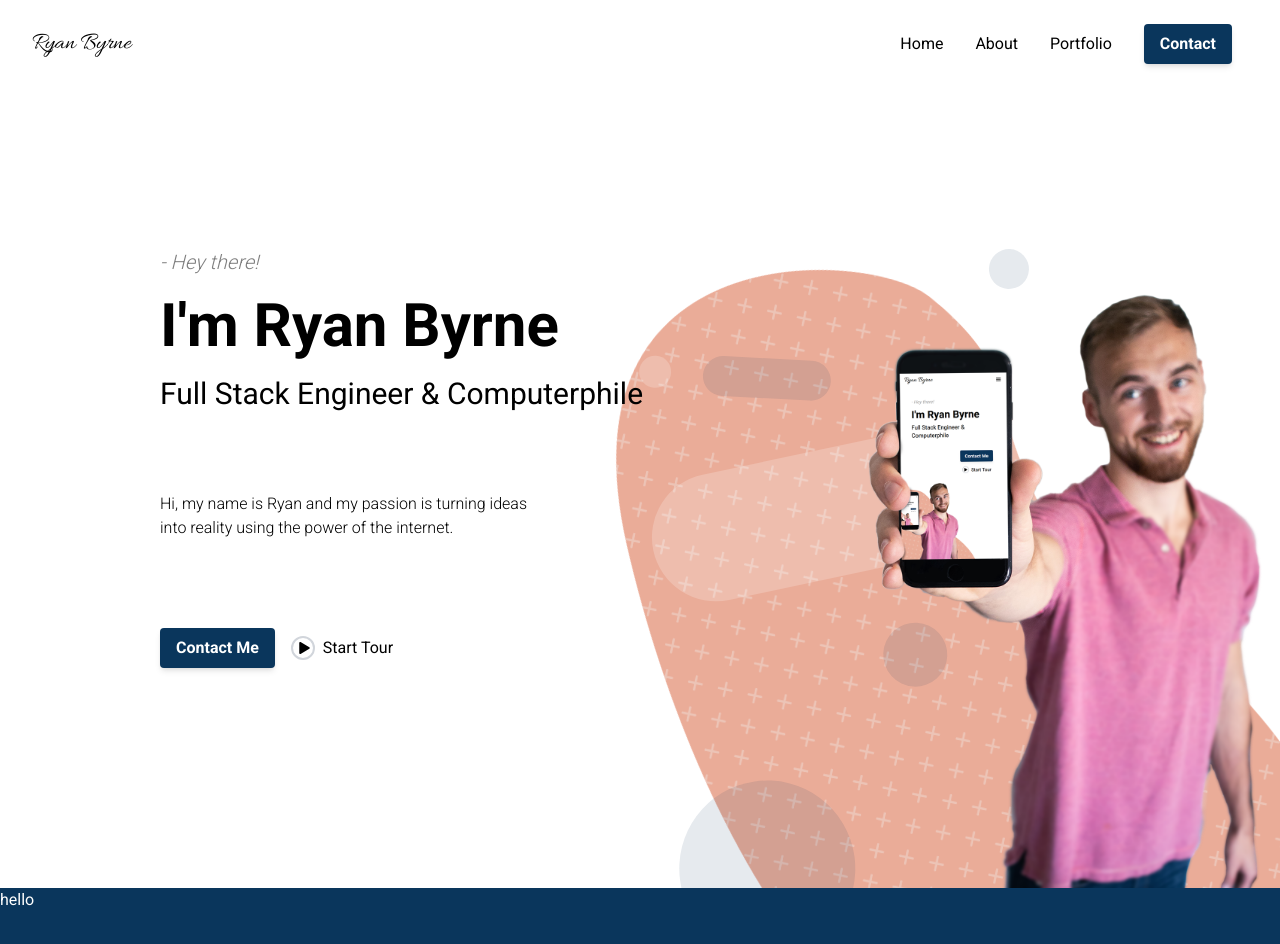
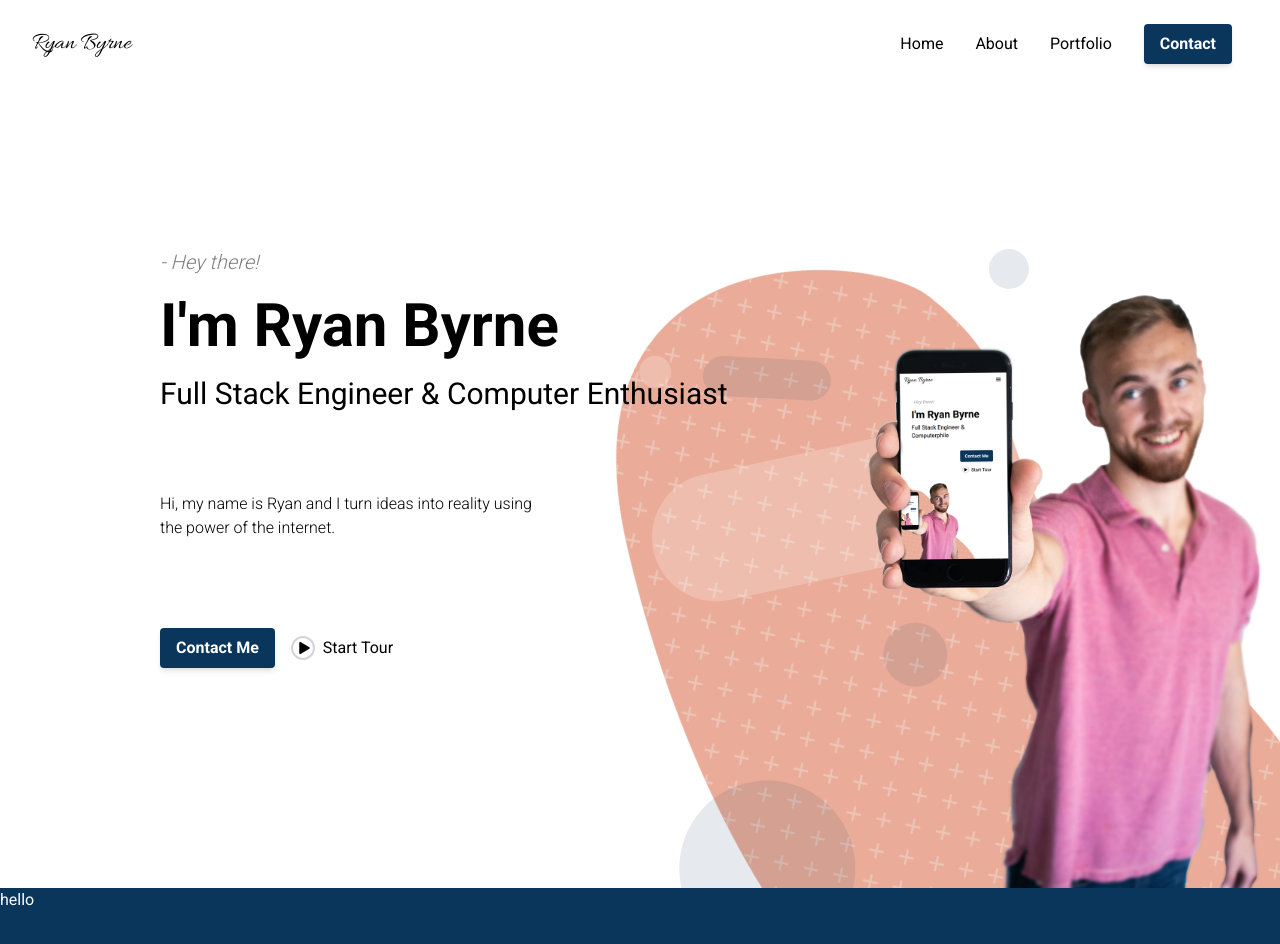
Before and after one commit to ryanbyrne30/resume, a Next.js app in the folder resume/: page / in a window 1280 px wide. Shown: the top 944 px of the page. Built offline with nearby package versions, Linux system fonts and the light colour scheme.

Commit message:
Altered hero text

```diff
--- a/resume/src/components/Hero.tsx
+++ b/resume/src/components/Hero.tsx
@@ -16,12 +16,12 @@ export default function Hero() {
             I&apos;m Ryan Byrne
           </span>
           <span className="text-xl md:text-3xl">
-            Full Stack Engineer & Computerphile
+            Full Stack Engineer & Computer Enthusiast
           </span>
         </div>
         <p className="my-10 w-full max-w-sm hidden sm:flex font-light md:py-10">
-          Hi, my name is Ryan and my passion is turning ideas into reality using
-          the power of the internet.
+          Hi, my name is Ryan and I turn ideas into reality using the power of
+          the internet.
         </p>
         <div className="flex flex-col items-end sm:items-start w-full py-10 sm:p-0">
           <div className="flex flex-col items-center sm:flex-row">
```
